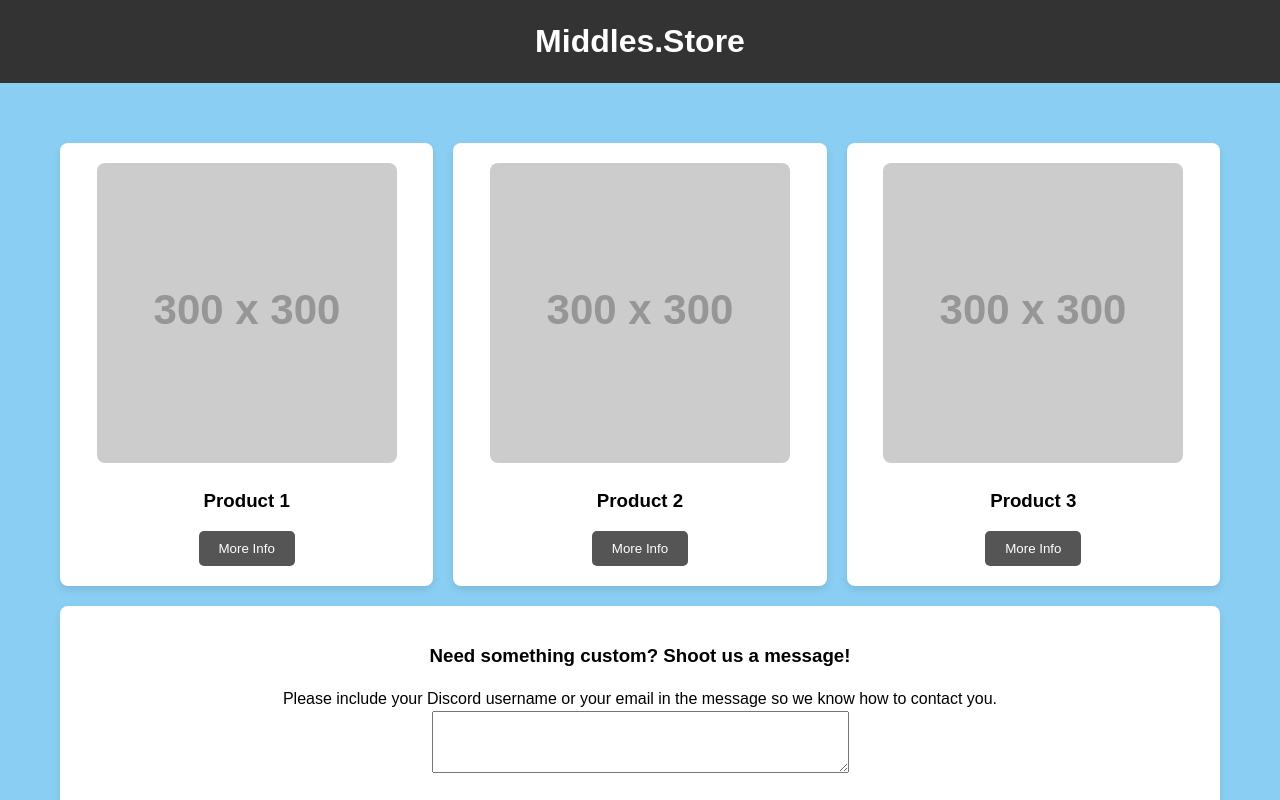
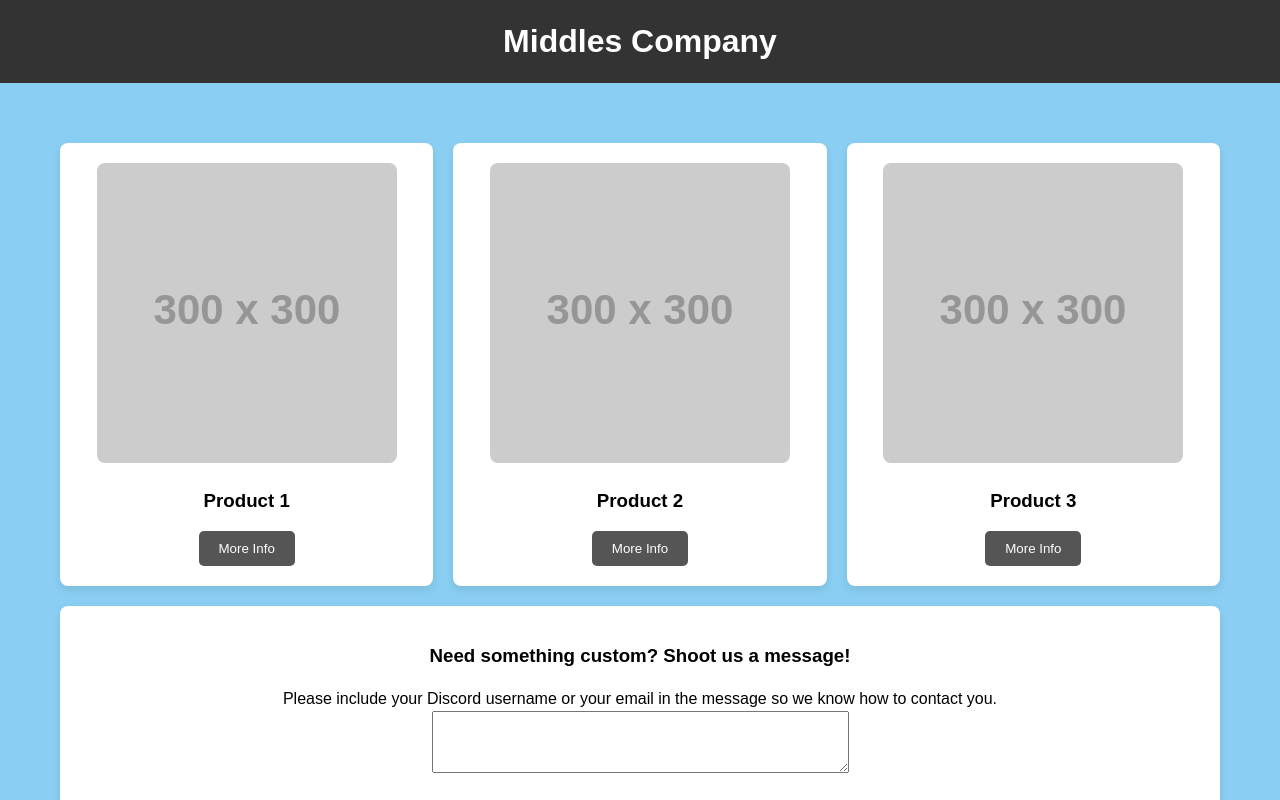
Before and after one commit to SysKeyyyJS/middles.store, a plain HTML site: page index.html in a window 1280 px wide. Shown: the top 800 px of the page. Drawn offline with Linux system fonts and the light colour scheme; placeholder pictures from the web are drawn by us.

Commit message:
Commit 1

```diff
--- a/index.html
+++ b/index.html
@@ -4,7 +4,7 @@
   <meta charset="UTF-8">
   <meta name="viewport" content="width=device-width, initial-scale=1.0">
   <meta http-equiv="X-UA-Compatible" content="ie=edge">
-  <title>Middle's ER:LC Asset Store</title>
+  <title>Middles' ER:LC Asset Store</title>
 
   <!-- Link to the CSS file -->
   <link rel="stylesheet" href="assets/basefiles/style.css">
@@ -12,7 +12,7 @@
 
 <body>
   <header>
-    <h1>Middles.Store</h1>
+    <h1>Middles Company</h1>
   </header>
 
   <!-- <nav>
```
